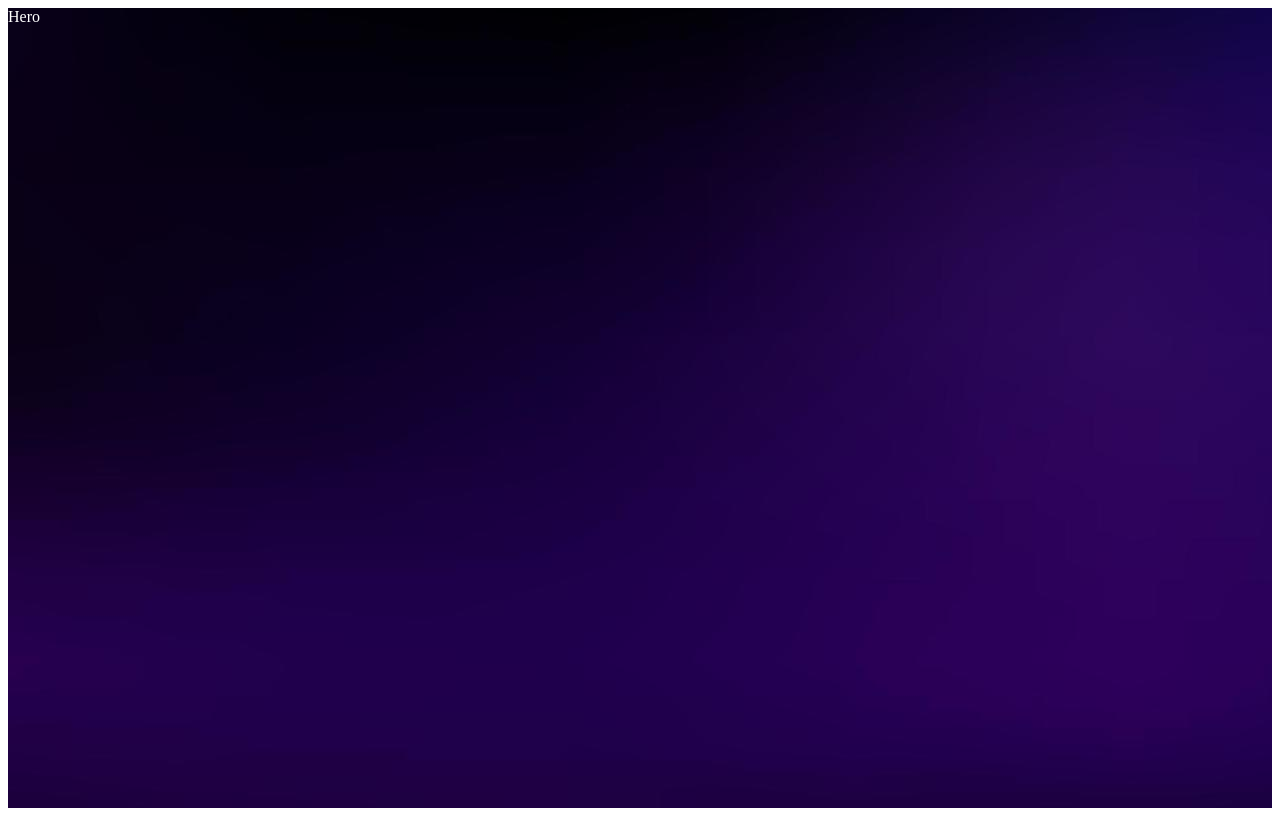
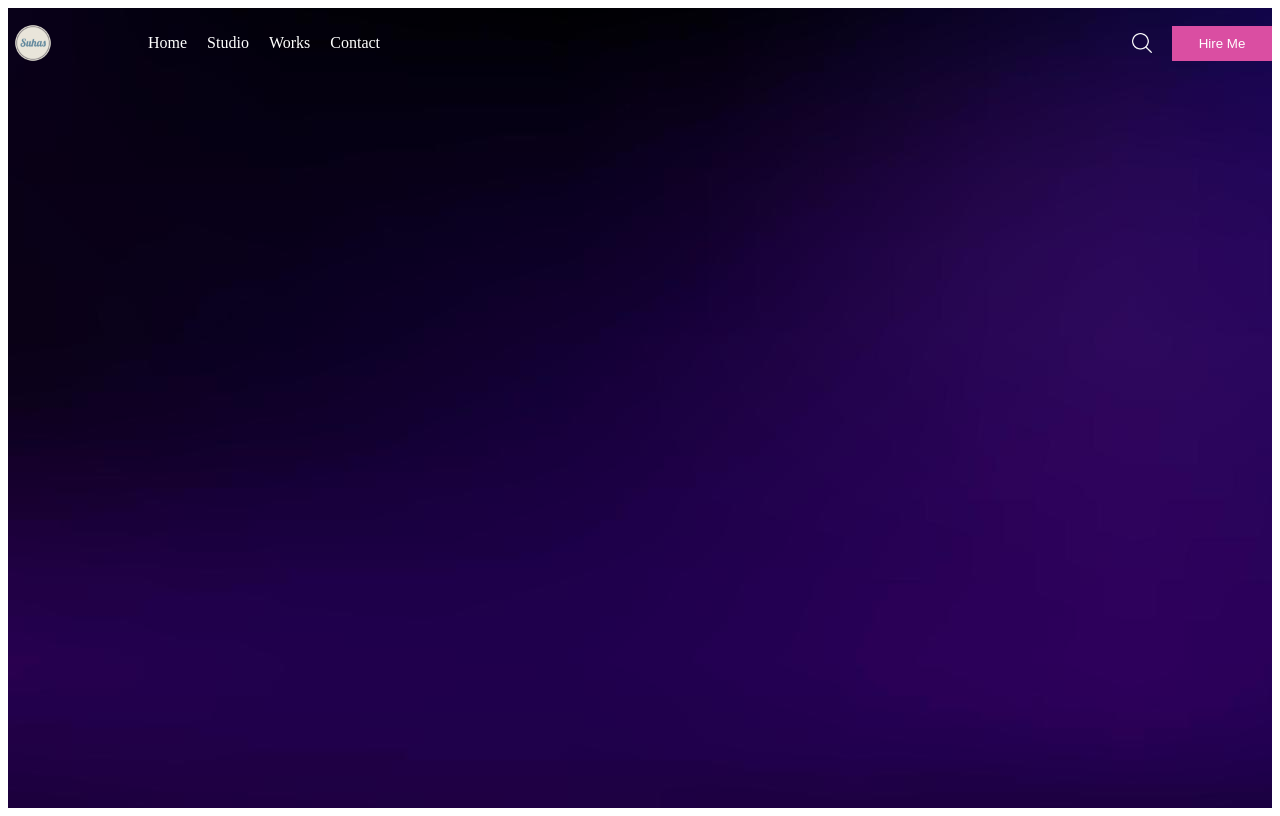
Before and after one commit to suhas3145/portfolio_website, a React (Create React App) app: page / in a window 1280 px wide. Built offline with nearby package versions, Linux system fonts and the light colour scheme.

Commit message:
Navbar done

```diff
--- a/src/components/Hero.jsx
+++ b/src/components/Hero.jsx
@@ -1,5 +1,6 @@
 import React from 'react'
 import styled from 'styled-components'
+import Navbar from './Navbar'
 
 
 const Section =styled.div`
@@ -14,7 +15,7 @@
 const Hero = () => {
   return (
     <Section>
-      Hero
+      <Navbar/>
     </Section>
   )
 }
--- /dev/null
+++ b/src/components/Navbar.jsx
@@ -0,0 +1,98 @@
+import React from 'react'
+import styled from 'styled-components'
+
+const Section =styled.div`
+   display:flex;
+   justify-content: center;
+
+`;
+const Container = styled.div`
+    width:1400px;
+    display: flex;
+    justify-content: space-between;
+    align-content: center;
+    padding: 10px 0px;
+`;
+
+const Links = styled.div`
+      display: flex;
+      align-items: center;
+      gap:50px;
+
+`;
+
+const Icons = styled.div`
+      display: flex;
+      align-items: center;
+      gap:20px;
+
+`;
+const Logo = styled.img`
+    height:50px;
+
+`;
+
+
+const List = styled.ul`
+   display: flex;
+   align-items: center;
+   gap:20px;
+   list-style: none;
+
+
+
+`;
+
+
+const ListItem = styled.li`
+    cursor: pointer;
+
+
+`;
+
+
+const Icon = styled.img`
+   width: 20px;
+   cursor: pointer;
+
+
+`;
+
+
+const Button = styled.button`
+    width: 100px;
+    padding: 10px;
+    background-color:#da4ea2;
+    color: white;
+    border: none;
+    cursor: pointer;
+    border-radius: none;
+
+
+
+`;
+
+
+const Navbar = () => {
+  return (
+    <Section>
+      <Container>
+         <Links>
+            <Logo src="./img/image-name.png"/>
+            <List>
+                <ListItem>Home</ListItem>
+                <ListItem>Studio</ListItem>
+                <ListItem>Works</ListItem>
+                <ListItem>Contact</ListItem>
+            </List>
+         </Links>
+         <Icons>
+            <Icon src="./img/search.png"/>
+            <Button>Hire Me</Button>
+         </Icons>
+      </Container>
+    </Section>
+  )
+}
+
+export default Navbar
```
Also changed, not shown: public/img/image-name.png (added), public/img/logo.png (deleted).
